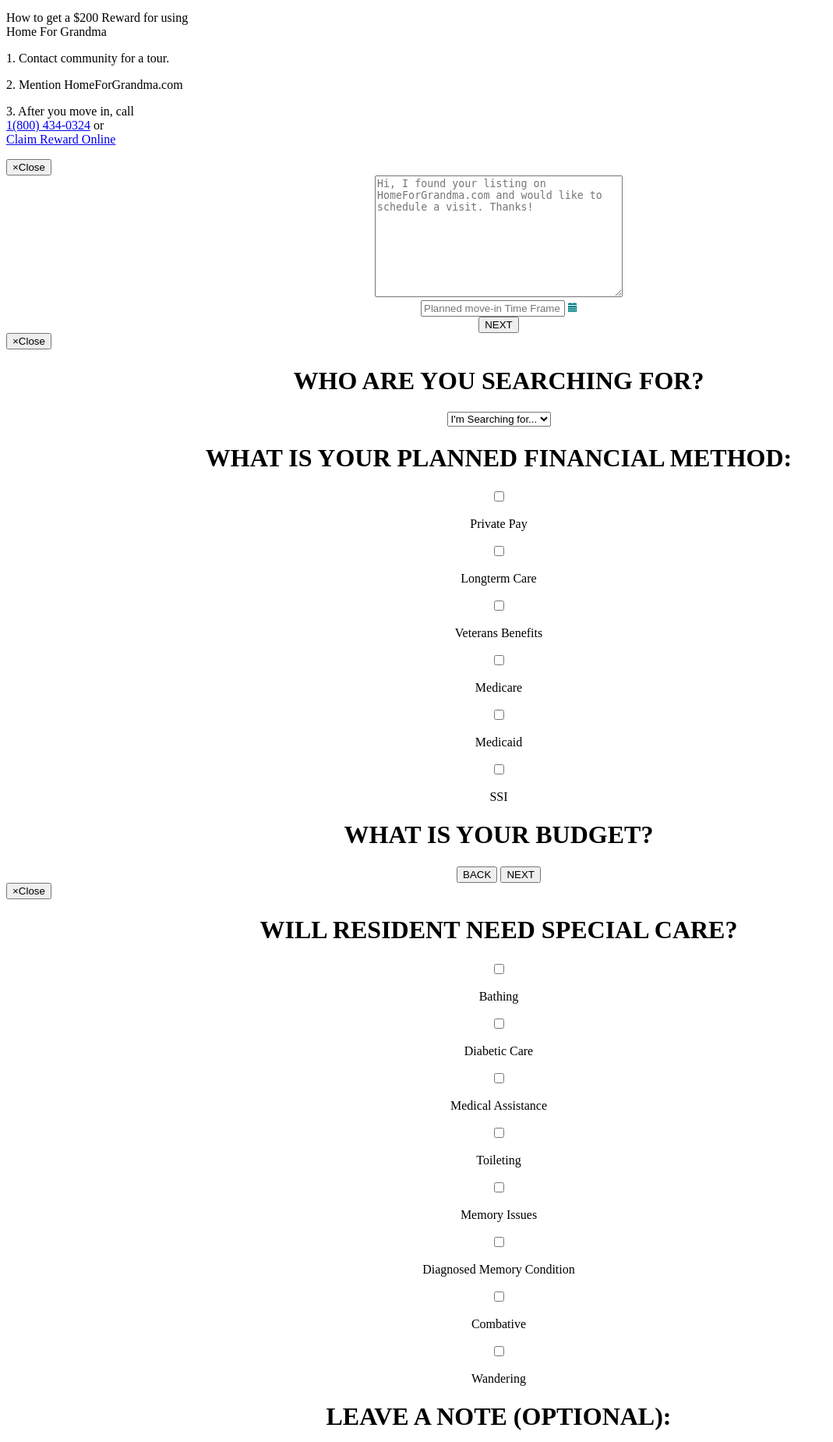
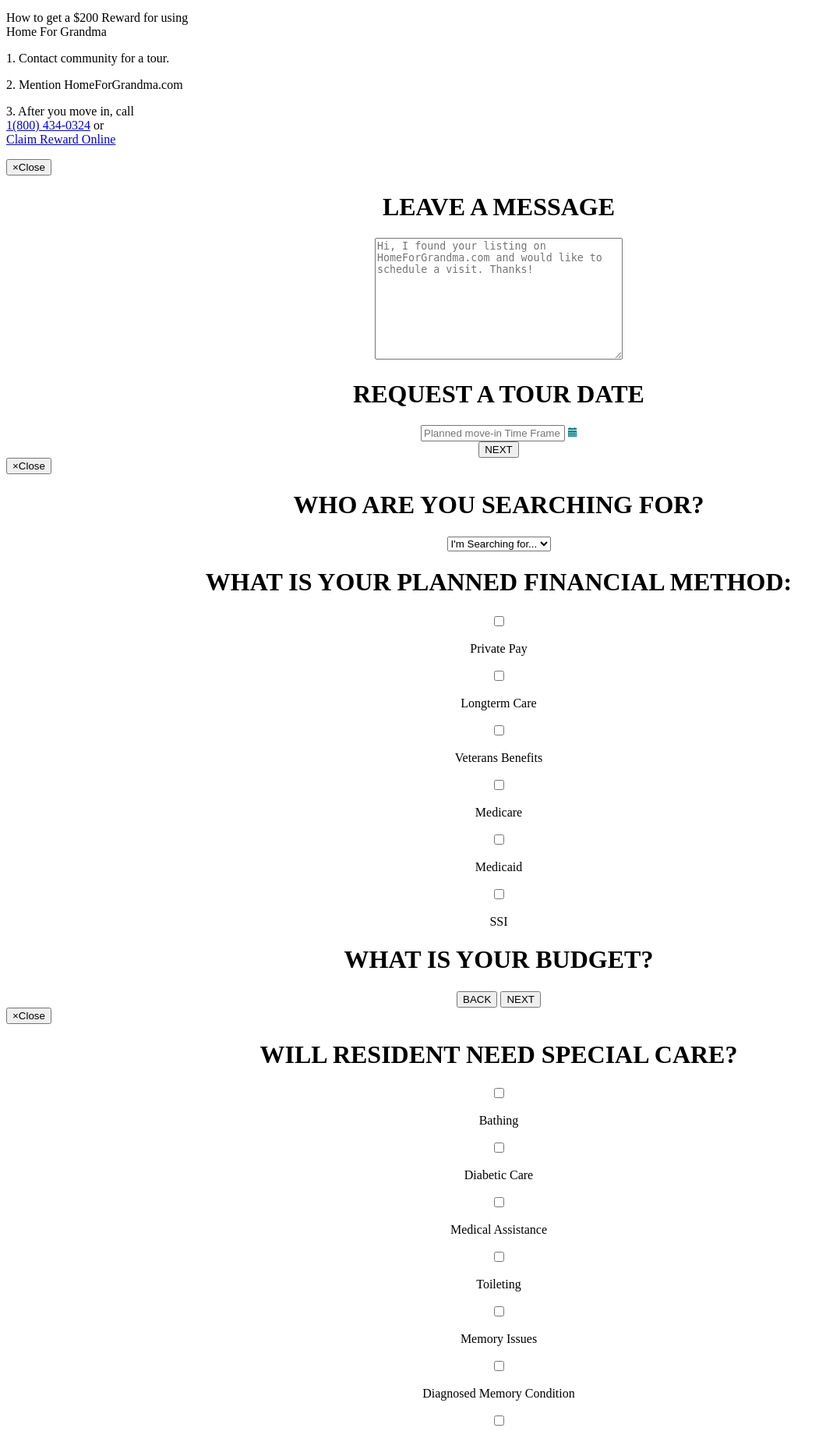
Before and after one commit to crazyfln/hfg-prod, a Django app: template templates/facility_detail.html in a window 1280 px wide. Shown: the part 1164-3013 px from the top of the page at 78% size, without its empty margins (0-1069 px from the left). Run offline with Django 3.2, Linux system fonts and the light colour scheme; the template is opened without the code that fills it: values that come from a table or form of the project are taken from there, others are empty; the visitor is signed in with stand-in values (Sample User, id 1); parts of the project's set-up code (start-up, migrations or seed data) failed here and were passed over; some libraries are stand-ins or nearby versions.

Commit message:
styling work around modals and copy and sizing changes cross site

```diff
--- a/static_source/sass/_registration.scss
+++ b/static_source/sass/_registration.scss
@@ -176,8 +176,8 @@ a.push {
     }
 
     h1 {
-        font-size:12px;
-        color:$light;
+        font-size:14px;
+        color:$primary;
         margin-top:10px;
         margin-bottom:15px;
     }
--- a/templates/snippets/tour_request_modal.html
+++ b/templates/snippets/tour_request_modal.html
@@ -12,9 +12,15 @@
         <center>
           <div class="modal-body margin-top-10">
             <center>
+              <div class="align-left">
+                <h1>LEAVE A MESSAGE</h1>
+              </div>
               {{ form.errors }}
               {{ form.comments }}
               <div class="clear"></div>
+              <div class="align-left">
+                <h1>REQUEST A TOUR DATE</h1>
+              </div>
               <div id="planned_move_date_holder">
                 {{ form.planned_move_date }}
 
@@ -133,7 +139,7 @@
             {{ form.care_wandering.label_tag }}
             <p class="checkbox-label">Wandering</p>
             <div class="clear"></div>
-            <h1>LEAVE A NOTE (OPTIONAL):</h1>
+            <h1>HEALTH DESCRIPTION (OPTIONAL):</h1>
             <div class="clear"></div>
             {{ form.health_description }}
             <div class="clear"></div>
```
